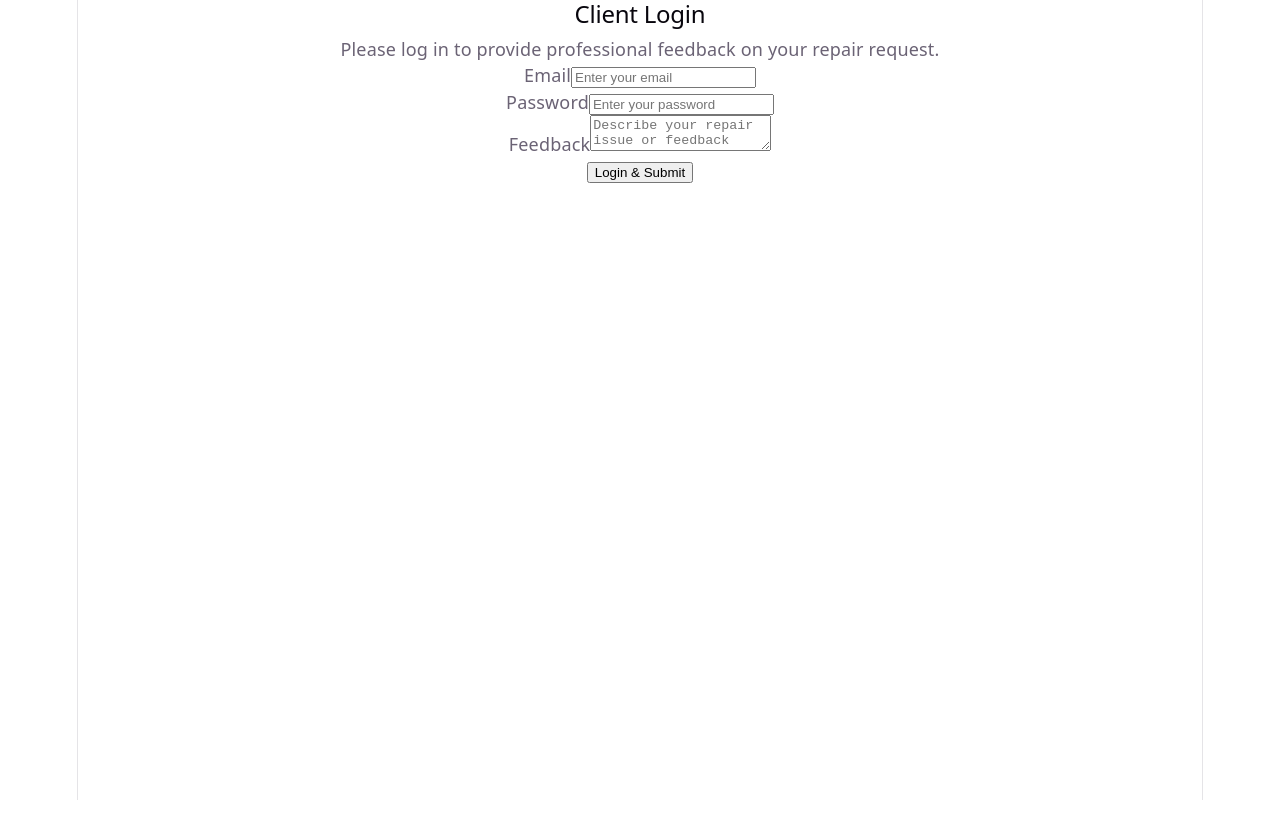
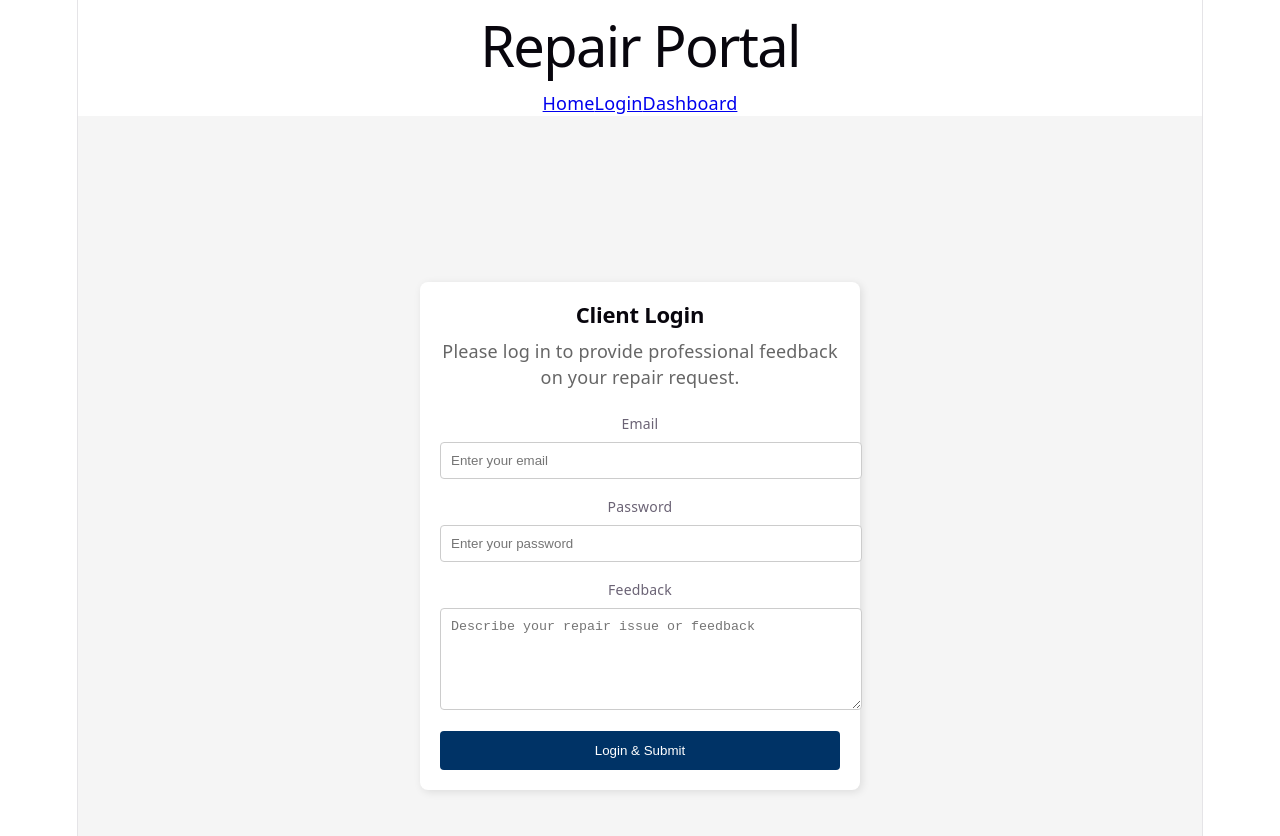
Before and after one commit to Mypol-hub/Fix-it, a React (Vite) app in the folder client-app/: page /login in a window 1280 px wide. Shown: the top 836 px of the page. Before the commit the page ends 800 px from the top, so only its background shows below. Built offline with nearby package versions, Linux system fonts and the light colour scheme.

Commit message:
Refactor Login component with Navbar and styles

```diff
--- a/client-app/src/pages/Login.jsx
+++ b/client-app/src/pages/Login.jsx
@@ -11,53 +11,100 @@ function Login() {
   };
 
   return (
-    <div className="min-h-screen flex items-center justify-center bg-gray-100">
-      <div className="w-full max-w-md bg-white p-6 rounded-lg shadow-md">
-        <h2 className="text-2xl font-bold text-center mb-4">Client Login</h2>
-        <p className="text-center text-gray-600 mb-6">
+    <div>
+      <Navbar />
+      <div
+        style={{
+          minHeight: "100vh",
+          display: "flex",
+          alignItems: "center",
+          justifyContent: "center",
+          backgroundColor: "#f5f5f5",
+          padding: "20px"
+        }}
+      >
+        <div
+          style={{
+            width: "100%",
+            maxWidth: "400px",
+            backgroundColor: "white",
+            padding: "20px",
+            borderRadius: "8px",
+            boxShadow: "2px 2px 8px rgba(0,0,0,0.1)"
+          }}
+        >
+          <h2 style={{ textAlign: "center", fontSize: "22px", fontWeight: "bold", marginBottom: "10px" }}>
+            Client Login
+          </h2>
+          <p style={{ textAlign: "center", color: "#666", marginBottom: "20px" }}>
             Please log in to provide professional feedback on your repair request.
           </p>
 
-        <form onSubmit={handleSubmit} className="space-y-4">
-          <div>
-            <label className="block text-sm font-medium text-gray-700 mb-1">Email</label>
+          <form onSubmit={handleSubmit}>
+            <div style={{ marginBottom: "15px" }}>
+              <label style={{ display: "block", marginBottom: "5px", fontSize: "14px" }}>Email</label>
               <input
                 type="email"
                 name="email"
                 placeholder="Enter your email"
                 required
-              className="w-full border border-gray-300 rounded-md p-2 focus:outline-none focus:ring-2 focus:ring-blue-500"
+                style={{
+                  width: "100%",
+                  padding: "10px",
+                  border: "1px solid #ccc",
+                  borderRadius: "4px"
+                }}
               />
             </div>
 
-          <div>
-            <label className="block text-sm font-medium text-gray-700 mb-1">Password</label>
+            <div style={{ marginBottom: "15px" }}>
+              <label style={{ display: "block", marginBottom: "5px", fontSize: "14px" }}>Password</label>
               <input
                 type="password"
                 name="password"
                 placeholder="Enter your password"
                 required
-              className="w-full border border-gray-300 rounded-md p-2 focus:outline-none focus:ring-2 focus:ring-blue-500"
+                style={{
+                  width: "100%",
+                  padding: "10px",
+                  border: "1px solid #ccc",
+                  borderRadius: "4px"
+                }}
               />
             </div>
 
-          <div>
-            <label className="block text-sm font-medium text-gray-700 mb-1">Feedback</label>
+            <div style={{ marginBottom: "15px" }}>
+              <label style={{ display: "block", marginBottom: "5px", fontSize: "14px" }}>Feedback</label>
               <textarea
                 name="feedback"
                 placeholder="Describe your repair issue or feedback"
                 required
-              className="w-full border border-gray-300 rounded-md p-2 h-24 focus:outline-none focus:ring-2 focus:ring-blue-500"
+                style={{
+                  width: "100%",
+                  padding: "10px",
+                  border: "1px solid #ccc",
+                  borderRadius: "4px",
+                  minHeight: "80px"
+                }}
               />
             </div>
 
             <button
               type="submit"
-            className="w-full bg-blue-600 text-white py-2 rounded-md hover:bg-blue-700 transition-colors"
+              style={{
+                width: "100%",
+                padding: "12px",
+                backgroundColor: "#003366",
+                color: "white",
+                border: "none",
+                borderRadius: "4px",
+                cursor: "pointer"
+              }}
             >
-            Login &amp; Submit
+              Login & Submit
             </button>
           </form>
+        </div>
       </div>
     </div>
   );
```
Lines whose indentation alone changed are shown as unchanged.
